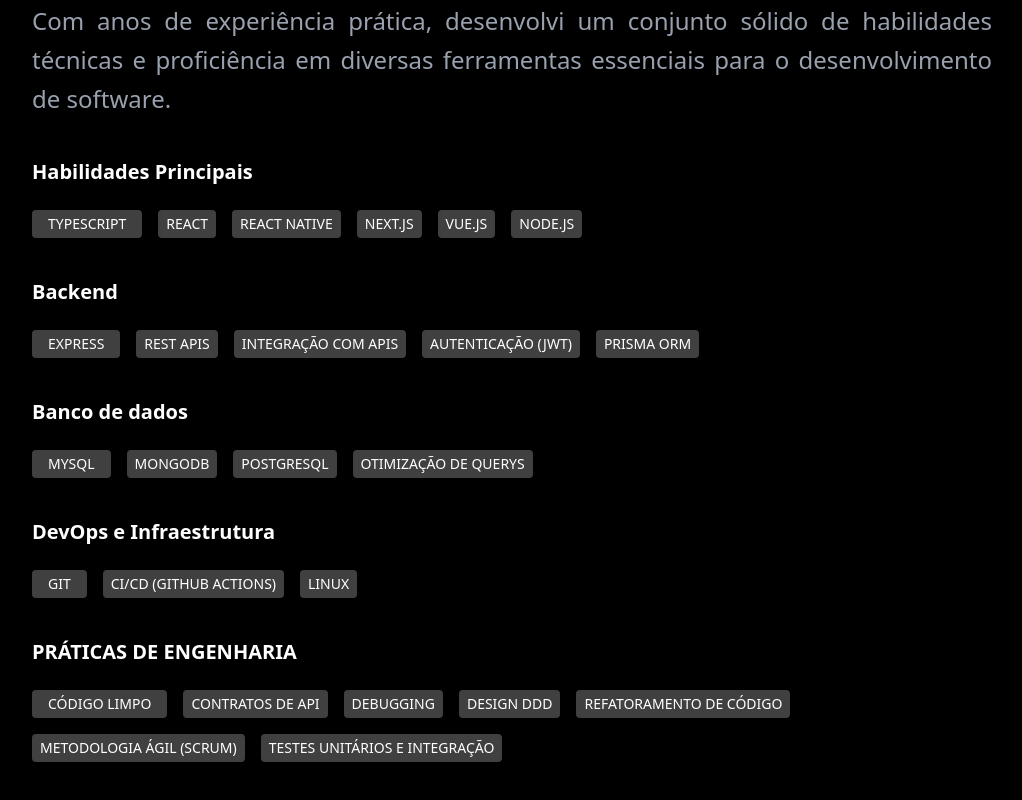
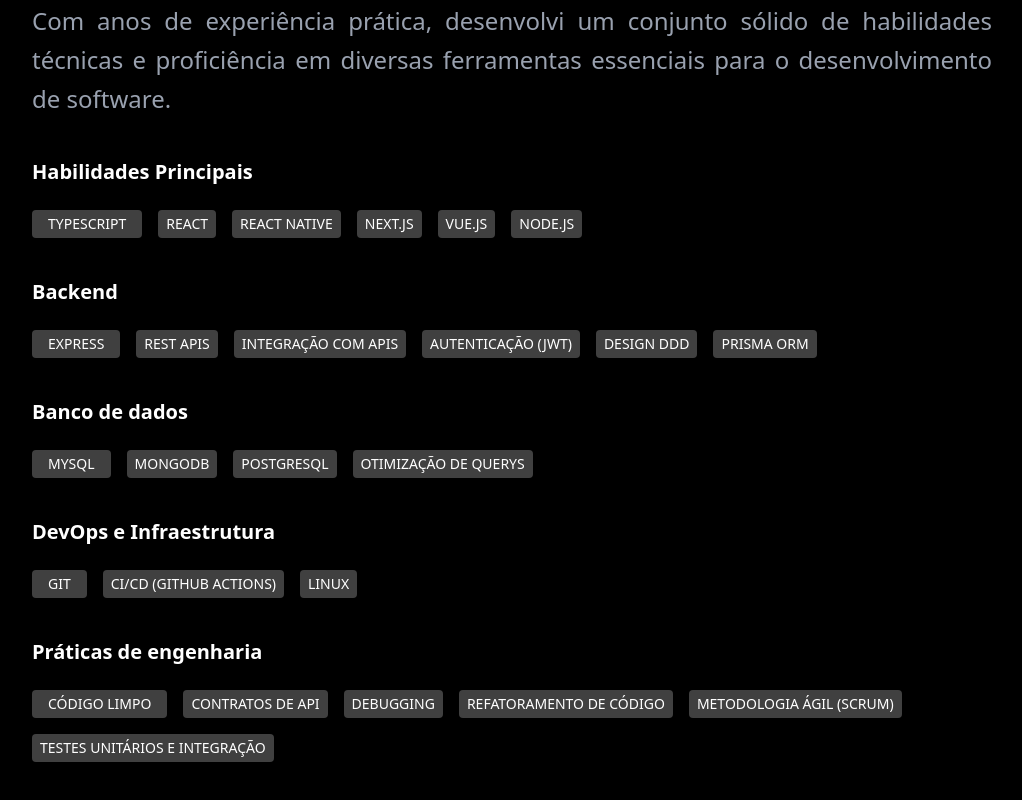
Before and after one commit to mateusbra/Portfolio, a React (Vite) app: page / in a window 1280 px wide. Shown: the part 2630-3430 px from the top of the page, without its empty margins (128-1150 px from the left). Built offline with nearby package versions, Linux system fonts and the light colour scheme.

Commit message:
feat: add new skill "DESIGN DDD" and update section titles

```diff
--- a/src/App.tsx
+++ b/src/App.tsx
@@ -208,6 +208,9 @@
               <span>AUTENTICAÇÃO (JWT)</span>
             </div>
             <div className="bg-neutral-700 rounded-sm px-2 py-1">
+              <span>DESIGN DDD</span>
+            </div>
+            <div className="bg-neutral-700 rounded-sm px-2 py-1">
               <span>PRISMA ORM</span>
             </div>
           </div>
@@ -243,7 +246,7 @@
             </div>
           </div>
           <h3 className="mt-10 text-xl font-bold text-white mb-6">
-            PRÁTICAS DE ENGENHARIA
+            Práticas de engenharia
           </h3>
           <div className="flex flex-row flex-wrap gap-4 text-white text-sm">
             <div className="bg-neutral-700 rounded-sm px-2 py-1">
@@ -254,9 +257,6 @@
             </div>
             <div className="bg-neutral-700 rounded-sm px-2 py-1">
               <span>DEBUGGING</span>
-            </div>
-            <div className="bg-neutral-700 rounded-sm px-2 py-1">
-              <span>DESIGN DDD</span>
             </div>
             <div className="bg-neutral-700 rounded-sm px-2 py-1">
               <span>REFATORAMENTO DE CÓDIGO</span>
```
